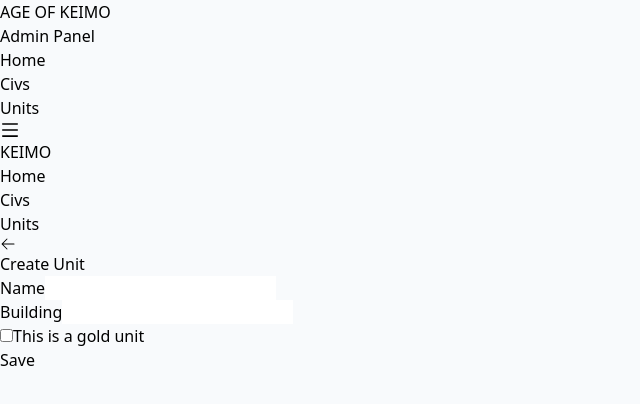
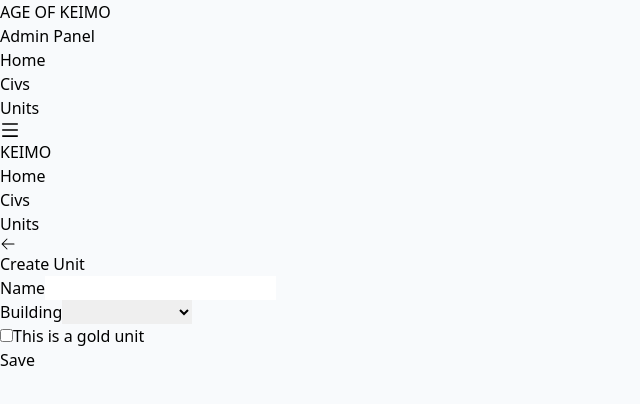
Before and after one commit to maxkorpinen/keimo-admin, a React (Vite) app in the folder frontend/: page /units/create in a window 1280 px wide. Shown: the top 404 px of the page, without its empty margins (0-640 px from the left). Built offline with nearby package versions, Linux system fonts and the light colour scheme.

Commit message:
added dropdown menu for building selection

```diff
--- a/frontend/src/pages/Units/CreateUnit.jsx
+++ b/frontend/src/pages/Units/CreateUnit.jsx
@@ -1,4 +1,4 @@
-import React, {useState} from 'react'
+import React, { useState } from 'react'
 import BackButton from '../../components/BackButton';
 import { Spinner } from '../../components/Spinner';;
 import axios from 'axios';
@@ -49,12 +49,16 @@ const CreateUnit = () => {
         </div>
         <div className='my-4'>
           <label className='text-xl mr-4 text-gray-500'>Building</label>
-          <input
-            type='text'
+          <select
             value={building}
             onChange={(e) => setBuilding(e.target.value)}
             className='border-2 border-gray-500 px-4 py-2 w-full'
-          />
+          >
+            <option value=""></option>
+            <option value="Barracks">Barracks</option>
+            <option value="Archery Range">Archery Range</option>
+            <option value="Stable">Stable</option>
+          </select>
         </div>
         <div className='my-4'>
           <input
```
Also changed, not shown: frontend/src/pages/Civs/EditCiv.jsx (indentation only).
